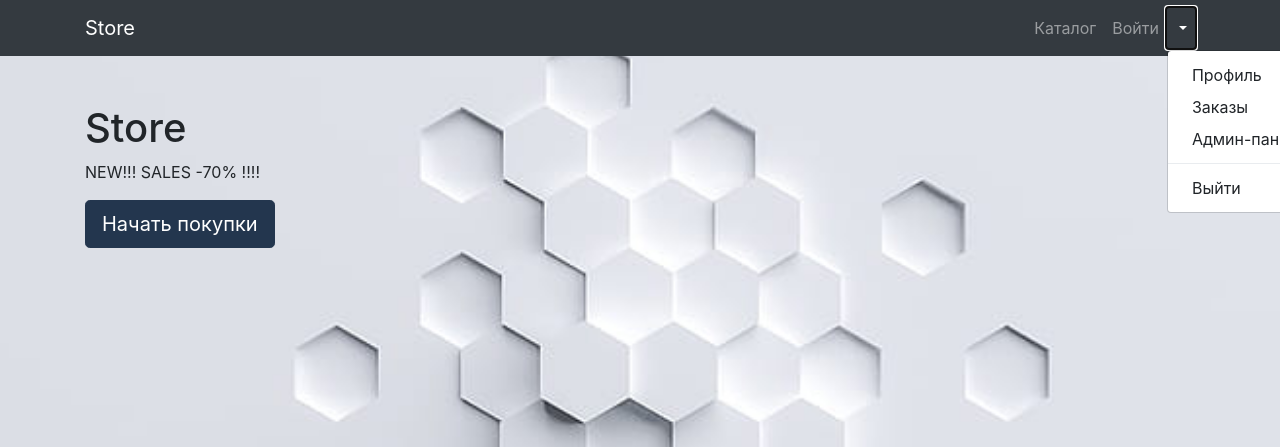
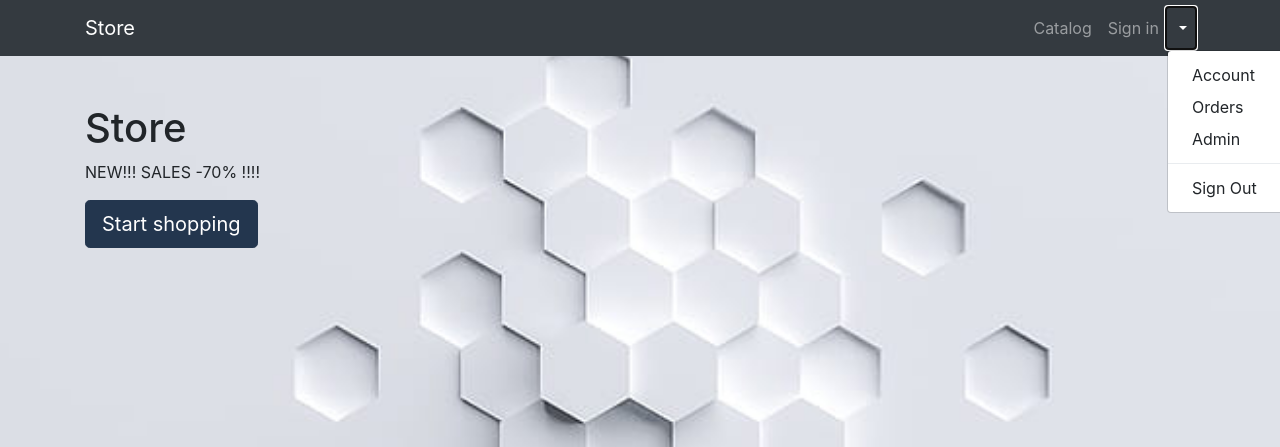
Before and after one commit to pyomelch/OnlineStore-django, a Django app: page / in a window 1280 px wide, after a click that opens the changed part. Shown: the top 447 px of the page. Run offline with Django 4.2, Linux system fonts and the light colour scheme; some libraries are stand-ins or nearby versions.

Commit message:
Added '% static %'

```diff
--- a/products/templates/products/index.html
+++ b/products/templates/products/index.html
@@ -1,3 +1,6 @@
+{% load static %}
+
+
 <!DOCTYPE html>
 <html lang="en">
 
@@ -11,10 +14,10 @@
     <title>{{ title }}</title>
 
     <!-- Bootstrap core CSS -->
-    <link href="/static/vendor/bootstrap/css/bootstrap.min.css" rel="stylesheet">
+    <link href="{% static "vendor/bootstrap/css/bootstrap.min.css" %}" rel="stylesheet">
 
     <!-- Custom styles for this template -->
-    <link href="/static/vendor/css/index.css" rel="stylesheet">
+    <link href="{% static "vendor/css/index.css" %}" rel="stylesheet">
 
 </head>
 
@@ -31,10 +34,10 @@
         <div class="collapse navbar-collapse" id="navbarResponsive">
             <ul class="navbar-nav ml-auto">
                 <li class="nav-item">
-                    <a class="nav-link" href="products.html">Каталог <i class="fas fa-shopping-bag"></i> </a>
+                    <a class="nav-link" href="products.html">Catalog<i class="fas fa-shopping-bag"></i> </a>
                 </li>
                 <li class="nav-item">
-                    <a class="nav-link" href="users/login.html">Войти <i class="fas fa-sign-in-alt"></i></a>
+                    <a class="nav-link" href="users/login.html">Sign in<i class="fas fa-sign-in-alt"></i></a>
                 </li>
                 <li class="nav-item dropdown">
                     <a class="nav-link dropdown-toggle" href="#" id="navbarDropdown" role="button"
@@ -43,16 +46,16 @@
                     </a>
                     <ul class="dropdown-menu" aria-labelledby="navbarDropdown">
                         <li>
-                            <a class="dropdown-item" href="users/profile.html">Профиль</a>
+                            <a class="dropdown-item" href="users/profile.html">Account</a>
                         </li>
-                        <li><a class="dropdown-item" href="orders/orders.html">Заказы</a></li>
-                        <li><a class="dropdown-item" href="#">Админ-панель</a></li>
+                        <li><a class="dropdown-item" href="orders/orders.html">Orders</a></li>
+                        <li><a class="dropdown-item" href="#">Admin</a></li>
                         <li>
                             <hr class="dropdown-divider">
                         </li>
                         <li>
                             <a class="dropdown-item" href="#">
-                                Выйти
+                                Sign Out
                             </a>
                         </li>
                     </ul>
@@ -77,7 +80,7 @@
                 </p>
                 <button id="start-purchase-btn" type="button" class="btn btn-lg">
                     <a id="start-purchase-link" href="products.html">
-                        Начать покупки
+                        Start shopping
                     </a>
                 </button>
             </div>
@@ -86,14 +89,14 @@
 </section>
 
 <!-- Bootstrap core JavaScript -->
-<script src="/static/vendor/jquery/jquery.min.js"></script>
-<script src="/static/vendor/bootstrap/js/bootstrap.bundle.min.js"></script>
+<script src="{% static "vendor/jquery/jquery.min.js" %}"></script>
+<script src="{% static "vendor/bootstrap/js/bootstrap.bundle.min.js" %}"></script>
 <script src="https://cdn.jsdelivr.net/npm/bootstrap@5.1.3/dist/js/bootstrap.bundle.min.js"
         integrity="sha384-ka7Sk0Gln4gmtz2MlQnikT1wXgYsOg+OMhuP+IlRH9sENBO0LRn5q+8nbTov4+1p"
         crossorigin="anonymous"></script>
 
 <!-- FontAwesome script -->
-<script src="/static/vendor/fontawesome/fontawesome-icons.js" crossorigin="anonymous"></script>
+<script src="{% static "vendor/fontawesome/fontawesome-icons.js" %}" crossorigin="anonymous"></script>
 
 </body>
 
```
Also changed, not shown: products/templates/products/products.html (+8 -5 lines).
